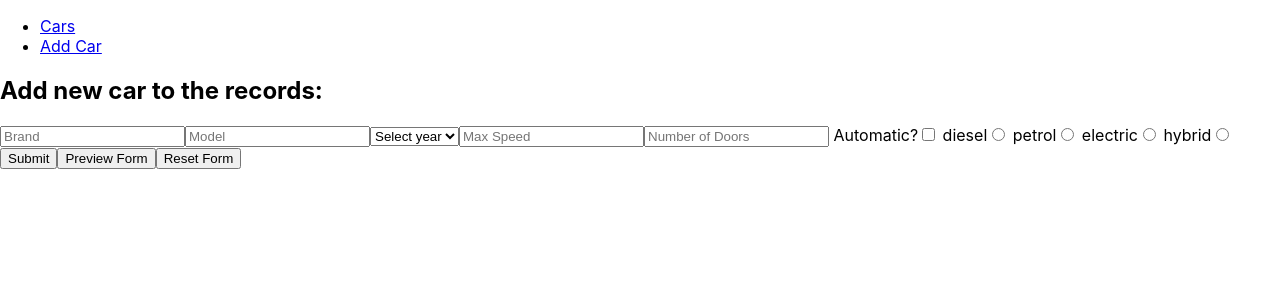
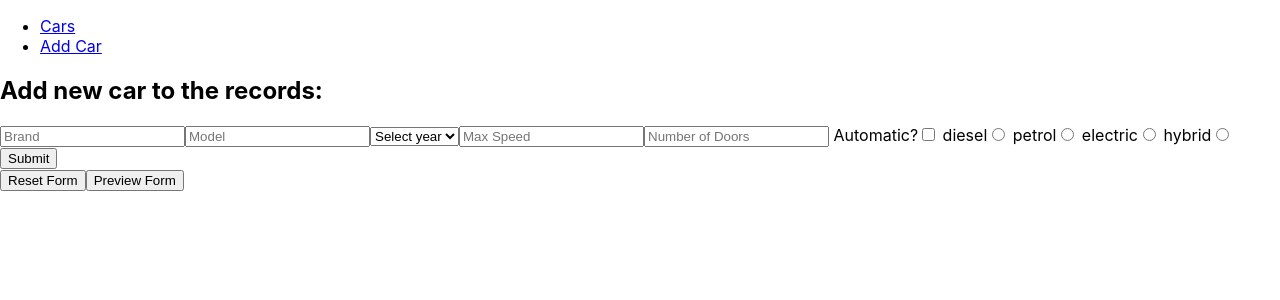
Before and after one commit to zklasnja/cars-app, a React (Create React App) app: page /add in a window 1280 px wide. Shown: the top 300 px of the page. Built offline with nearby package versions, Linux system fonts and the light colour scheme.

Commit message:
moved reset and preview in separate component

```diff
--- a/src/components/AddCarComponent.jsx
+++ b/src/components/AddCarComponent.jsx
@@ -1,7 +1,11 @@
 import React from 'react';
 
-export default function AddCarComponent(handleResetForm){
+export default function AddCarComponent({handleResetForm, handlePreviewForm}){
 
-    return <div></div>
-
+    return (
+        <div>
+            <button onClick={handleResetForm} type="button">Reset Form</button>
+            <button onClick={handlePreviewForm} type="button">Preview Form</button>
+        </div>
+    )
 }
--- a/src/pages/AddCar.jsx
+++ b/src/pages/AddCar.jsx
@@ -1,6 +1,7 @@
 import { useState } from "react";
 import Cars from "../services/Cars";
 import { useHistory } from 'react-router-dom';
+import AddCarComponent from "../components/AddCarComponent";
 
 export default function AddCar() {
     const history = useHistory();
@@ -119,8 +120,10 @@ export default function AddCar() {
                         onChange={(e) => setNewCar({ ...newCar, engine: e.target.checked ? e.target.value : "" })} />
                 </label>
                 <button type="submit">Submit</button>
-                <button onClick={handlePreviewForm} type="button">Preview Form</button>
-                <button onClick={handleResetForm} type="button">Reset Form</button>
+                <AddCarComponent
+                handleResetForm={handleResetForm}
+                handlePreviewForm={handlePreviewForm}
+                />
             </form>
         </div>
     )
```
